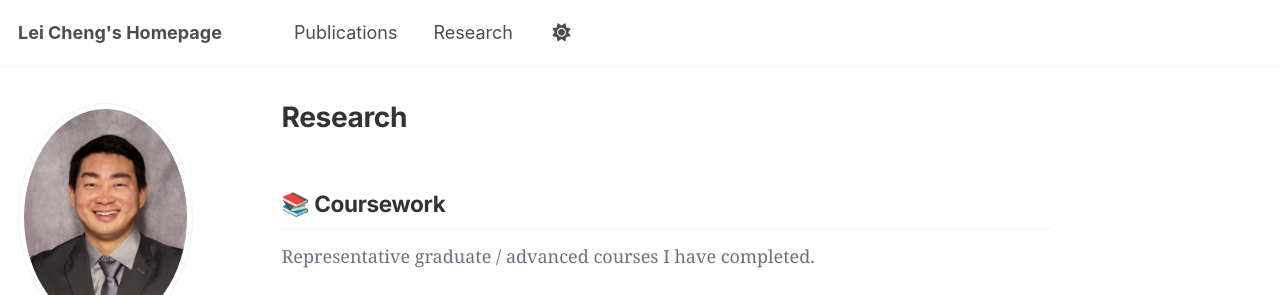
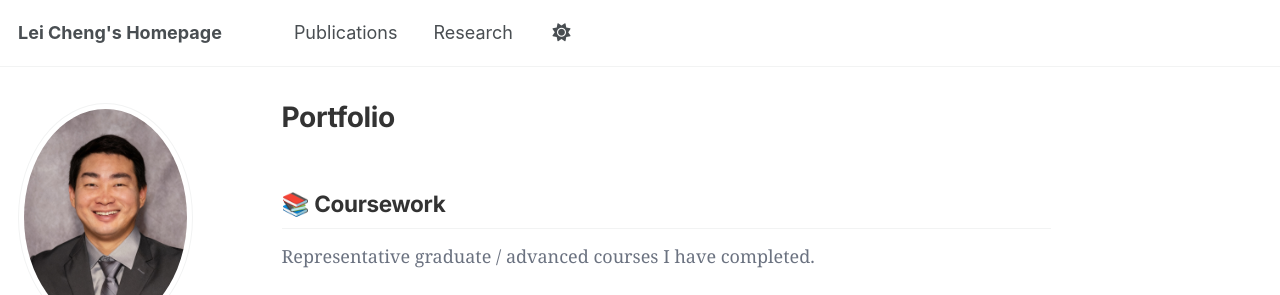
Before and after one commit to leicheng5/leicheng5.github.io, a Jekyll site: the page built from _pages/research.md, in a window 1280 px wide and 900 px high. Shown: the top 295 px of the window. Built offline with Jekyll 4.4.1, drawn with Linux system fonts in a browser that asks for light colours; some web fonts are replaced; a script that is not in the unit is left out.

Commit message:
Update research.md

```diff
--- a/_pages/research.md
+++ b/_pages/research.md
@@ -1,7 +1,7 @@
 ---
 layout: single
-title: "Research"
-permalink: /research/
+title: "Portfolio"
+permalink: /portfolio/
 author_profile: true
 ---
 
```
